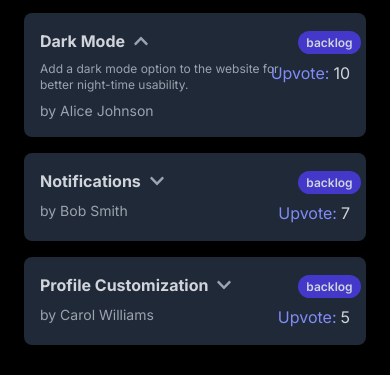
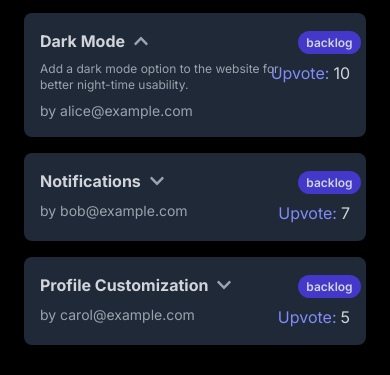
Before and after one commit to promptengineers-ai/website, a Next.js app: page / in a window 390 px wide. Both pictures are taken after a click on the button 141 px from the left and 1727 px from the top of the page. Shown: the part 1686-2061 px from the top of the page. Built offline with nearby package versions, Linux system fonts and the light colour scheme.

Commit message:
Fixes description overlap on mobile

```diff
--- a/src/sections/SuggestionSection.tsx
+++ b/src/sections/SuggestionSection.tsx
@@ -116,12 +116,12 @@ const SuggestionSection = () => {
                           </button>
                         </div>
                         {expandedFeatures.has(feature.id) && (
-                          <p className="mt-2 text-xs text-gray-400">
+                          <p className="mt-2 text-xs text-gray-400 max-w-[255px] md:max-w-full">
                             {feature.feature}
                           </p>
                         )}
                         <p className="mt-2 text-sm text-gray-400">
-                          by {feature.name}
+                          by {feature.email}
                         </p>
                       </div>
                       <div className="w-2/12 text-right">
```
